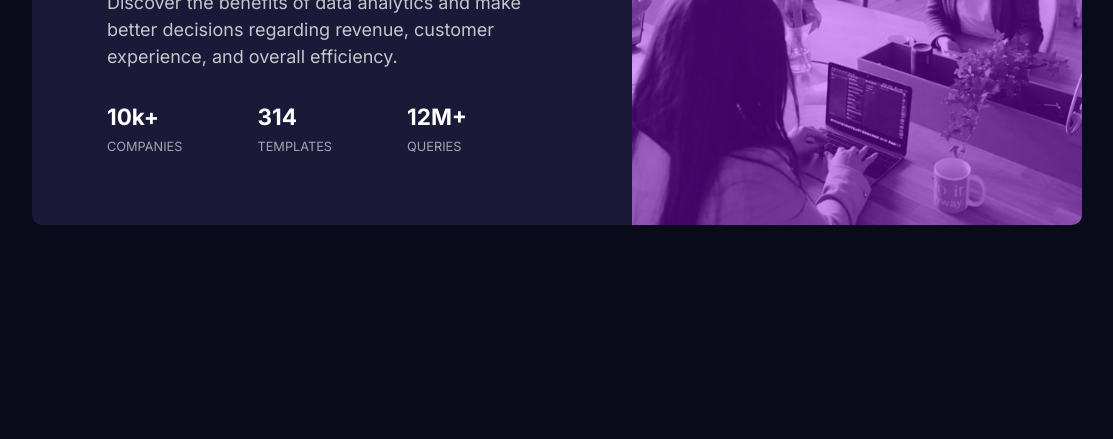
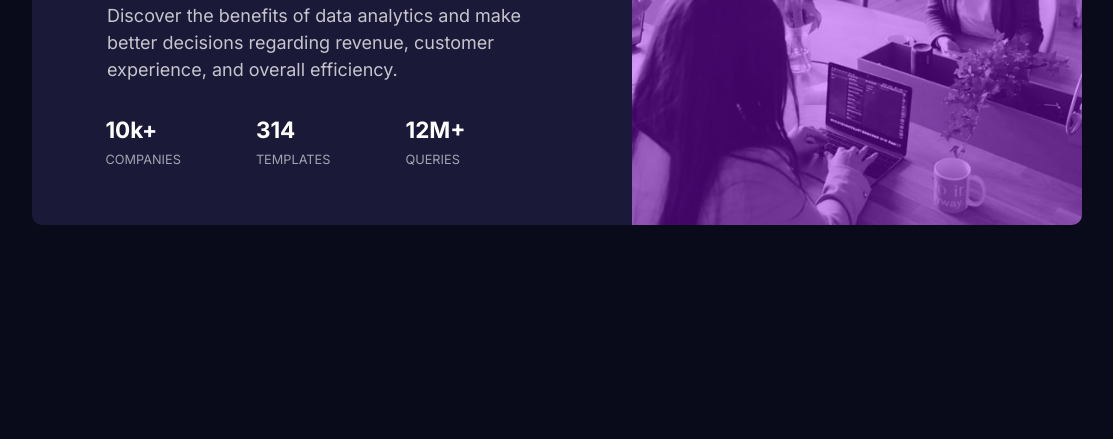
Before and after one commit to Khadijarejjaoui99/Stats-preview-card-component-using-html-css, a plain HTML site: page index.html in a window 1536 px wide. Shown: the part 361-800 px from the top of the page, without its empty margins (211-1324 px from the left). Drawn offline with Linux system fonts and the light colour scheme.

Commit message:
first commit

```diff
--- a/style.css
+++ b/style.css
@@ -80,12 +80,14 @@ body {
     flex: 0.5;
     display: flex;
     flex-direction: column;
+    align-items: center;
+    justify-content: center;
     text-align: left;
     margin: 0 3em;
   }
   .card__infoValues {
     display: flex;
-    margin-left: -2.5em;
+    margin-left: -6.2em;
   }
   .card__info h1 {
     font-size: 2.4em;
```
